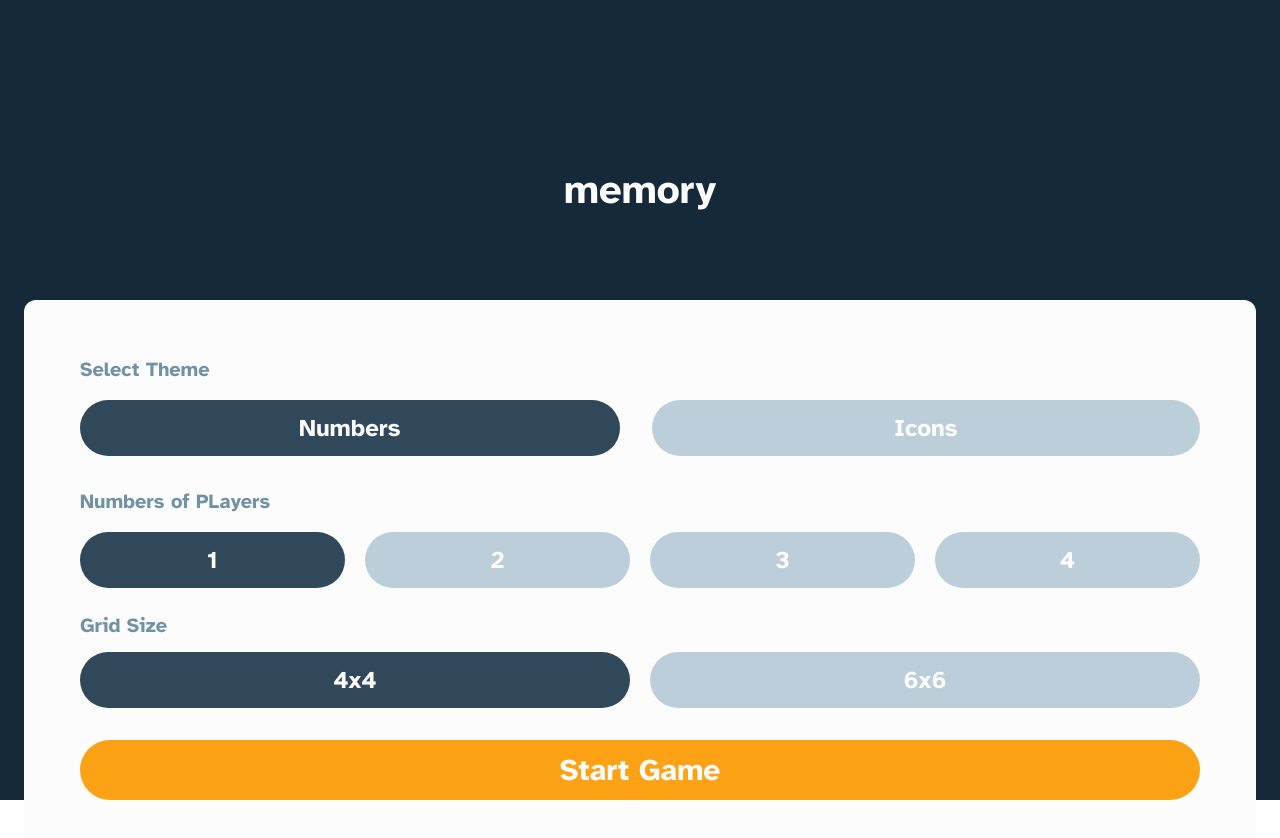
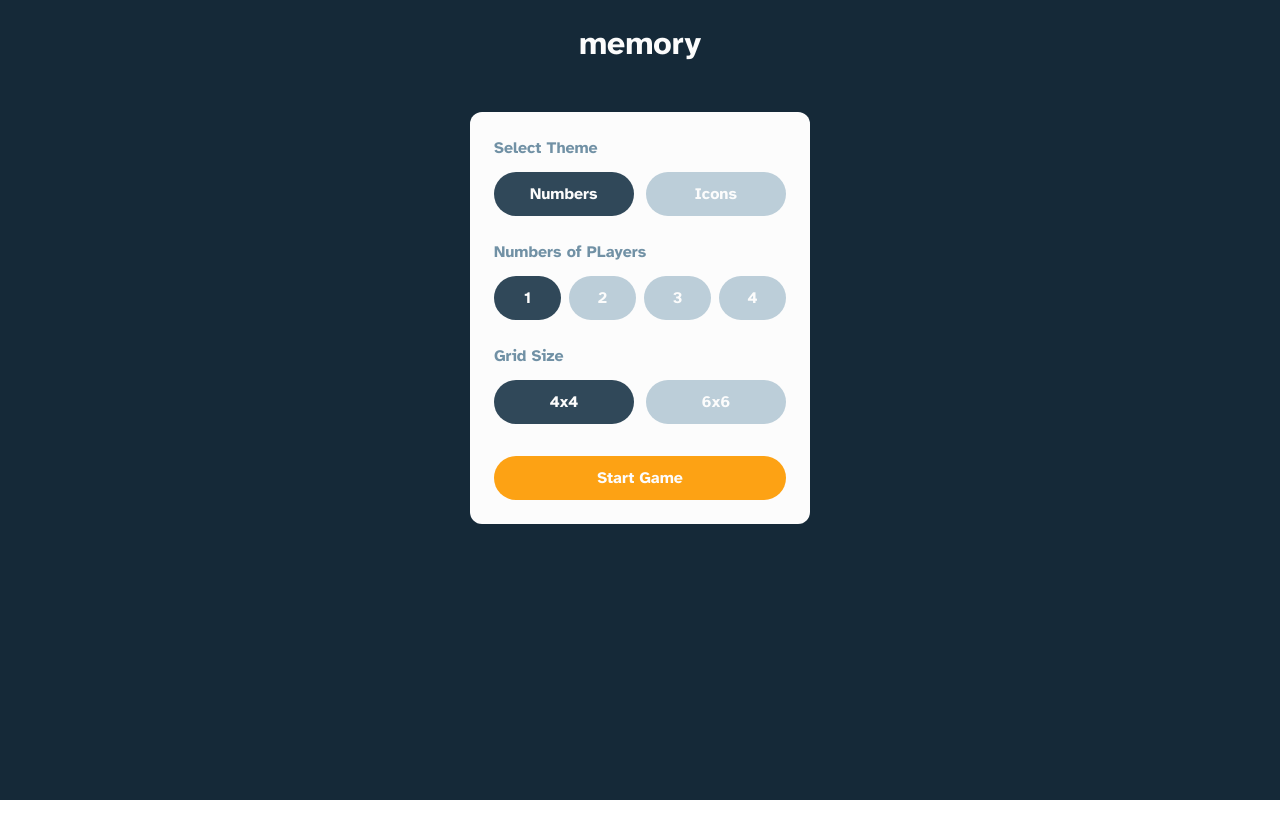
Before and after one commit to dlkokhta/memory-game, a React (Vite) app: page / in a window 1280 px wide. Shown: the top 838 px of the page. After the commit the page ends 800 px from the top, so only its background shows below. Built offline with nearby package versions, Linux system fonts and the light colour scheme.

Commit message:
fix game start page responsive

```diff
--- a/src/components/GameOverMultyPlayer.tsx
+++ b/src/components/GameOverMultyPlayer.tsx
@@ -22,14 +22,14 @@ const GameOverMultyPlayer: React.FC<GameOverMultyPlayerProps> = (props) => {
       <div className="top-0 left-0 right-0 w-full h-full pt-[120px] fixed bg-[#181818] bg-opacity-70">
         <div className="absolute z-20 left-0 right-0 ">
           <div className="p-6 lg:p-14 xl:px-[398px]">
-            <div className="flex flex-col px-6 pb-6 gap-6 pt-8 bg-white rounded-xl lg:pt-14 lg:pb-20">
+            <div className="flex flex-col px-6 pb-6 gap-6 pt-8 bg-white rounded-xl ">
               <div className="flex flex-col text-center">
                 <div>
-                  <h1 className="font-atkinsonHyperlegible font-bold text-xl lg:text-5xl lg:mb-4">
+                  <h1 className="font-atkinsonHyperlegible font-bold text-xl ">
                     {isTie ? "It's a tie!" : `Player ${winnerPlayer} wins!`}
                   </h1>
                 </div>
-                <h3 className="font-atkinsonHyperlegible font-bold text-sm text-grey lg:text-xl lg:mb-8">
+                <h3 className="font-atkinsonHyperlegible font-bold text-sm text-grey ">
                   Game over! Here's how you got on...
                 </h3>
               </div>
@@ -42,18 +42,18 @@ const GameOverMultyPlayer: React.FC<GameOverMultyPlayerProps> = (props) => {
                     return (
                       <div
                         key={player.index}
-                        className={`flex justify-between items-center py-3 px-4 lg:py-6 lg:px-8  ${
+                        className={`flex justify-between items-center py-3 px-4   ${
                           isWinner ? "bg-black text-white" : "bg-lightGrey2"
                         } rounded-md`}
                       >
                         <h1
                           className={`text-xs font-atkinsonHyperlegible ${
                             isWinner ? "text-white" : "text-grey"
-                          }  font-bold lg:text-lg`}
+                          }  font-bold `}
                         >
                           Player {player.index + 1}
                         </h1>
-                        <div className="font-atkinsonHyperlegible text-xl font-bold lg:text-3xl">
+                        <div className="font-atkinsonHyperlegible text-xl font-bold ">
                           {player.value} Pairs
                         </div>
                       </div>
@@ -61,16 +61,16 @@ const GameOverMultyPlayer: React.FC<GameOverMultyPlayerProps> = (props) => {
                   })}
               </div>
 
-              <div className="flex flex-col gap-4 justify-between lg:flex-row  lg:px-8 lg:mt-8">
+              <div className="flex flex-col gap-4 justify-between">
                 <button
                   onClick={props.restartButtonClickHandler2}
-                  className="bg-orange  font-bold text-lg text-white pt-3 px-[107px] pb-3 rounded-3xl lg:text-xl xl:px-[100px]"
+                  className="bg-orange  font-bold text-lg text-white pt-3 px-[107px] pb-3 rounded-3xl "
                 >
                   Restart
                 </button>
 
                 <Link to={"/"}>
-                  <button className="bg-lightGrey2 w-full  font-bold text-lg text-black pt-3 px-[65px] pb-3 rounded-3xl whitespace-nowrap lg:text-xl lg:px-10">
+                  <button className="bg-lightGrey2 w-full  font-bold text-lg text-black pt-3 px-[65px] pb-3 rounded-3xl whitespace-nowrap ">
                     Setup New Game
                   </button>
                 </Link>
--- a/src/components/GameOverSolo.tsx
+++ b/src/components/GameOverSolo.tsx
@@ -10,29 +10,29 @@ const GameOverSolo: React.FC<GameOverMultyPlayerProps> = (props) => {
       <div className="top-0 left-0 right-0 w-full h-full pt-[120px] fixed bg-[#181818] bg-opacity-70 ">
         <div className="absolute z-20 left-0 right-0 ">
           <div className="p-6 lg:p-14 xl:px-[398px]">
-            <div className="flex flex-col px-6 pb-6 gap-6 pt-8 bg-white rounded-xl lg:pt-14 lg:px-14 lg:pb-20 lg:gap-10">
+            <div className="flex flex-col px-6 pb-6 gap-6 pt-8 bg-white rounded-xl ">
               <div className="flex flex-col text-center ">
-                <h1 className=" font-atkinsonHyperlegible font-bold text-xl lg:text-5xl lg:pb-4">
+                <h1 className=" font-atkinsonHyperlegible font-bold text-xl ">
                   You did it!
                 </h1>
-                <h3 className="font-atkinsonHyperlegible font-bold text-sm text-grey lg:text-lg">
+                <h3 className="font-atkinsonHyperlegible font-bold text-sm text-grey ">
                   Game over! Here's how you got on...
                 </h3>
               </div>
               <div className="flex flex-col gap-2 lg:gap-4">
-                <div className="flex justify-between items-center py-3 px-4 bg-lightGrey2 rounded-md lg:py-6 lg:px-8">
-                  <h1 className="text-xs font-atkinsonHyperlegible text-grey font-bold lg:text-lg">
+                <div className="flex justify-between items-center py-3 px-4 bg-lightGrey2 rounded-md ">
+                  <h1 className="text-xs font-atkinsonHyperlegible text-grey font-bold ">
                     Time Elapsed
                   </h1>
                   <div className=" font-atkinsonHyperlegible text-xl font-bold lg:text-[32px]">
                     {props.formattedtime}
                   </div>
                 </div>
-                <div className="flex justify-between items-center py-3 px-4 bg-lightGrey2 rounded-md lg:py-6 lg:px-8">
+                <div className="flex justify-between items-center py-3 px-4 bg-lightGrey2 rounded-md ">
                   <h1 className="text-xs font-atkinsonHyperlegible text-grey font-bold lg:text-lg">
                     Moves Taken
                   </h1>
-                  <div className=" font-atkinsonHyperlegible text-xl font-bold lg:text-[32px]">
+                  <div className=" font-atkinsonHyperlegible text-xl font-bold ">
                     {props.count}
                   </div>
                 </div>
@@ -40,13 +40,13 @@ const GameOverSolo: React.FC<GameOverMultyPlayerProps> = (props) => {
               <div className="flex flex-col gap-4 lg:flex-row lg:justify-between">
                 <button
                   onClick={props.restartButtonClickHandler2}
-                  className="bg-orange  font-bold text-lg text-white pt-3 px-[107px] pb-3 rounded-3xl lg:text-xl lg:py-4 lg:px-[100px] lg:rounded-full"
+                  className="bg-orange  font-bold text-lg text-white pt-3 px-[107px] pb-3 rounded-3xl "
                 >
                   Restart
                 </button>
 
                 <Link to={"/"}>
-                  <button className="bg-lightGrey2 w-full  font-bold text-lg text-black pt-3 px-[65px] pb-3 rounded-3xl whitespace-nowrap lg:text-xl lg:py-4 lg:px-12 lg:rounded-full">
+                  <button className="bg-lightGrey2 w-full  font-bold text-lg text-black pt-3 px-[65px] pb-3 rounded-3xl whitespace-nowrap">
                     Setup New Game
                   </button>
                 </Link>
--- a/src/components/StartGamePage.tsx
+++ b/src/components/StartGamePage.tsx
@@ -35,18 +35,16 @@ const StartGamePage = () => {
   };
 
   return (
-    <div className=" bg-darkBlue h-screen pt-20 px-6 pb-28 font-atkinsonHyperlegible lg:pt-40 xl:px-[393px]">
-      <h1 className="text-white pb-11 font-bold text-[32px] text-center lg:text-[40px] lg:pb-20">
+    <div className=" bg-darkBlue h-screen font-atkinsonHyperlegible sm:px-40 sm:pt-10 lg:px-80 lg:pt-5 xl:px-[470px]">
+      <h1 className="text-white pb-11 font-bold text-[32px] text-center ">
         memory
       </h1>
 
-      <div className="bg-white p-6 rounded-xl lg:p-14">
-        <h2 className="text-grey text-base font-bold mb-3 lg:text-xl lg:mb-4">
-          Select Theme
-        </h2>
+      <div className="bg-white p-6 rounded-xl ">
+        <h2 className="text-grey text-base font-bold mb-3">Select Theme</h2>
 
         {/**numbers, icons */}
-        <div className="flex flex-row gap-3 mb-6 w-full lg:mb-8 lg:gap-8">
+        <div className="flex flex-row gap-3 mb-6 w-full ">
           <button
             value={selectedTheme}
             onClick={() => themeClickHandler("Numbers")}
@@ -54,7 +52,7 @@ const StartGamePage = () => {
               selectedTheme === "Numbers"
                 ? "bg-darkGrey hover:bg-lightBlue"
                 : "bg-lightGrey"
-            } text-white  text-base leading-5 py-3 px-9 rounded-3xl w-full lg:text-2xl lg:rounded-full`}
+            } text-white  text-base leading-5 py-3 px-9 rounded-3xl w-full `}
           >
             Numbers
           </button>
@@ -65,24 +63,24 @@ const StartGamePage = () => {
               selectedTheme === "Icons"
                 ? "bg-darkGrey hover:bg-lightBlue"
                 : "bg-lightGrey"
-            } text-white text-base leading-5 py-3 px-11 rounded-3xl w-full lg:text-2xl lg:rounded-full`}
+            } text-white text-base leading-5 py-3 px-11 rounded-3xl w-full`}
           >
             Icons
           </button>
         </div>
 
-        <h2 className="text-grey text-base font-bold mb-3 lg:text-xl lg:mb-4">
+        <h2 className="text-grey text-base font-bold mb-3 ">
           Numbers of PLayers
         </h2>
 
-        <div className="flex flex-row gap-2 mb-6 w-full lg:mb-2xl lg:gap-5">
+        <div className="flex flex-row gap-2 mb-6 w-full ">
           <button
             onClick={() => numberOfPayersClickhandler(1)}
             className={`${
               numberOfPlayers === 1
                 ? "bg-darkGrey hover:bg-lightBlue"
                 : "bg-lightGrey"
-            } text-white text-base leading-5 py-3 px-7 rounded-3xl w-full lg:text-2xl lg:rounded-full`}
+            } text-white text-base leading-5 py-3 px-7 rounded-3xl w-full `}
           >
             1
           </button>
@@ -92,7 +90,7 @@ const StartGamePage = () => {
               numberOfPlayers === 2
                 ? "bg-darkGrey hover:bg-lightBlue"
                 : "bg-lightGrey"
-            } text-white text-base leading-5 py-3 px-7 rounded-3xl w-full lg:text-2xl lg:rounded-full`}
+            } text-white text-base leading-5 py-3 px-7 rounded-3xl w-full `}
           >
             2
           </button>
@@ -102,7 +100,7 @@ const StartGamePage = () => {
               numberOfPlayers === 3
                 ? "bg-darkGrey hover:bg-lightBlue"
                 : "bg-lightGrey"
-            } text-white text-base leading-5 py-3 px-7 rounded-3xl w-full lg:text-2xl lg:rounded-full`}
+            } text-white text-base leading-5 py-3 px-7 rounded-3xl w-full `}
           >
             3
           </button>
@@ -112,22 +110,22 @@ const StartGamePage = () => {
               numberOfPlayers === 4
                 ? "bg-darkGrey hover:bg-lightBlue"
                 : "bg-lightGrey"
-            } text-white text-base leading-5 py-3 px-7 rounded-3xl w-full lg:text-2xl lg:rounded-full`}
+            } text-white text-base leading-5 py-3 px-7 rounded-3xl w-full `}
           >
             4
           </button>
         </div>
 
-        <h2 className="text-grey text-base font-bold mb-3 w-full lg:text-xl">
+        <h2 className="text-grey text-base font-bold mb-3 w-full ">
           Grid Size
         </h2>
 
-        <div className="flex flex-row gap-3 mb-8 lg:gap-5">
+        <div className="flex flex-row gap-3 mb-8 ">
           <button
             onClick={grid4x4ClickHandler}
             className={`${
               selectGridSize ? "bg-darkGrey hover:bg-lightBlue" : "bg-lightGrey"
-            } text-white text-base leading-5 py-3 px-[53px] rounded-3xl w-full  lg:text-2xl lg:rounded-full`}
+            } text-white text-base leading-5 py-3 px-[53px] rounded-3xl w-full  `}
           >
             4x4
           </button>
@@ -137,7 +135,7 @@ const StartGamePage = () => {
               !selectGridSize
                 ? "bg-darkGrey hover:bg-lightBlue"
                 : "bg-lightGrey"
-            } text-white text-base leading-5 py-3 px-[53px] rounded-3xl w-full  lg:text-2xl lg:rounded-full`}
+            } text-white text-base leading-5 py-3 px-[53px] rounded-3xl w-full  `}
           >
             6x6
           </button>
@@ -147,7 +145,7 @@ const StartGamePage = () => {
           <Link to={"/game"}>
             <button
               onClick={startChangeClickHandler}
-              className=" bg-orange hover:bg-hoverOrange text-white text-base leading-5 py-3 w-full rounded-3xl  lg:text-3xl lg:rounded-full"
+              className=" bg-orange hover:bg-hoverOrange text-white text-base leading-5 py-3 w-full rounded-3xl  "
             >
               Start Game
             </button>
--- a/tailwind.config.js
+++ b/tailwind.config.js
@@ -39,16 +39,16 @@ export default {
     //   "3.2xl": "32px",
     // },
     screens: {
-      sm: "378px",
+      sm: "640px",
       // => @media (min-width: 640px) { ... }
 
-      md: "540px",
+      md: "768px",
       // => @media (min-width: 768px) { ... }
 
-      lg: "768px",
+      lg: "1024px",
       // => @media (min-width: 1024px) { ... }
 
-      xl: "1440px",
+      xl: "1280px",
       // => @media (min-width: 1280px) { ... }
 
       "2xl": "1536px",
```
Also changed, not shown: src/components/GamePage.tsx (+18 -20 lines).
